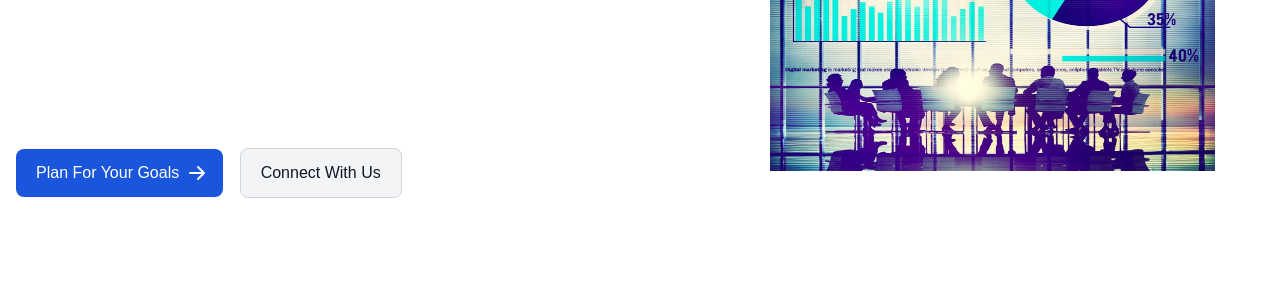
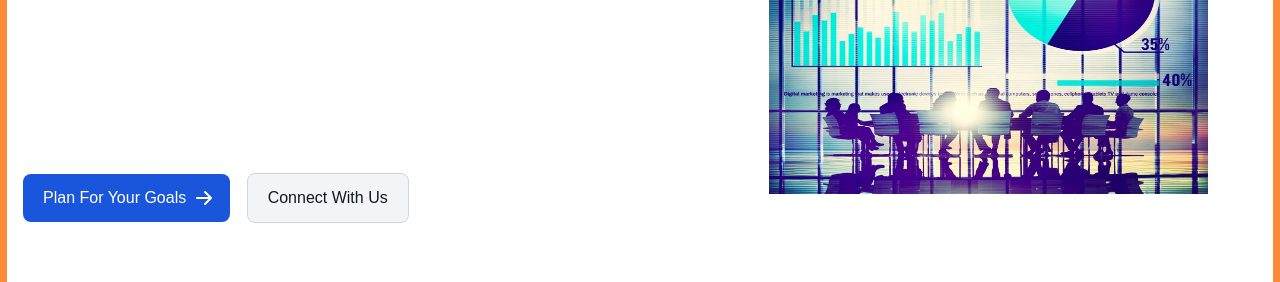
Before and after one commit to ShreyashBhardwaj/APEX-Capital-Trust, a plain HTML site: page index.html in a window 1280 px wide. Shown: the part 359-641 px from the top of the page. Drawn offline with nearby package versions, Linux system fonts and the light colour scheme; animation ran at ten frames a second.

Commit message:
Added Border

```diff
--- a/index.html
+++ b/index.html
@@ -291,7 +291,7 @@
         background-image: linear-gradient(
           to bottom right,
           #611819);
-        margin-top: 1.75rem;
+        margin-top: 1.75rem;border: 7px solid #fb8c37;
       ">
         <div class="mt-5 grid max-w-screen-xl px-4 py-4 mx-auto lg:gap-8 xl:gap-0 lg:py-4 lg:grid-cols-12 text-white">
           <div class="mr-auto place-self-center lg:col-span-7">
```
